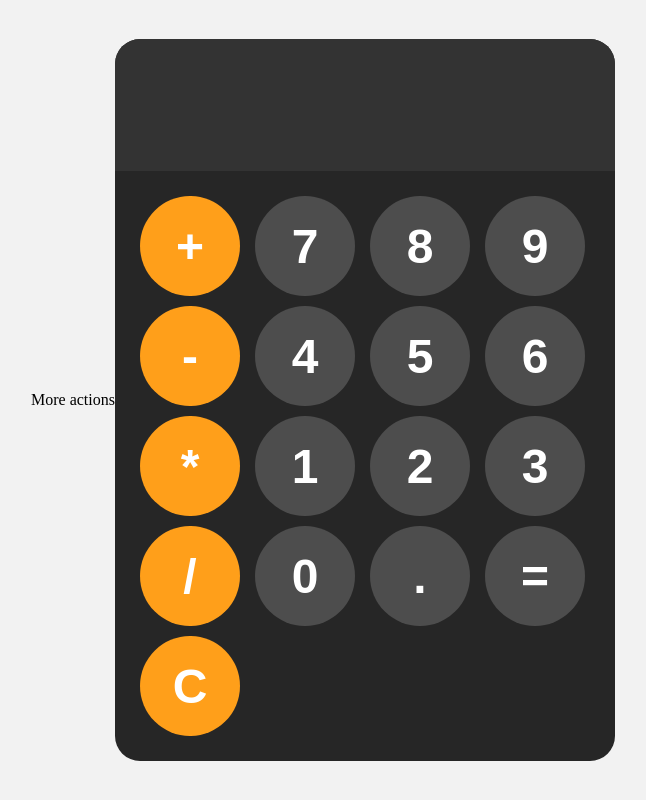
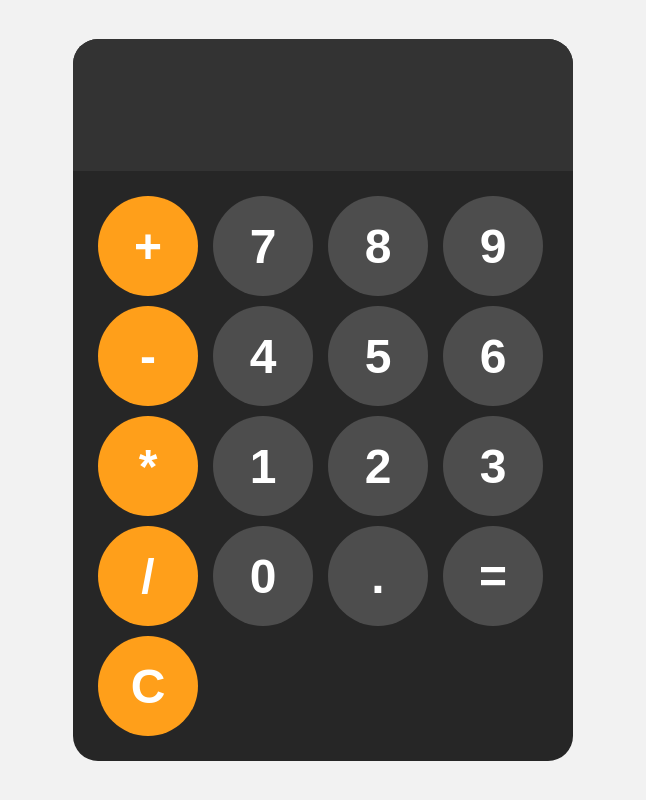
Before and after one commit to drvickie/javascriptCalculator, a plain HTML site: page index.html in a window 1280 px wide. Shown: the whole page, without its empty margins (317-963 px from the left). Drawn offline with Linux system fonts and the light colour scheme.

Commit message:
Wrong comments  removed

```diff
--- a/index.html
+++ b/index.html
@@ -9,7 +9,7 @@
  <link rel="stylesheet" href="styles.css">
 </head>
 
-<body>More actions
+<body>
     <div id="calculator">
         <input id="display" readonly>
         <div id="keys">
```
